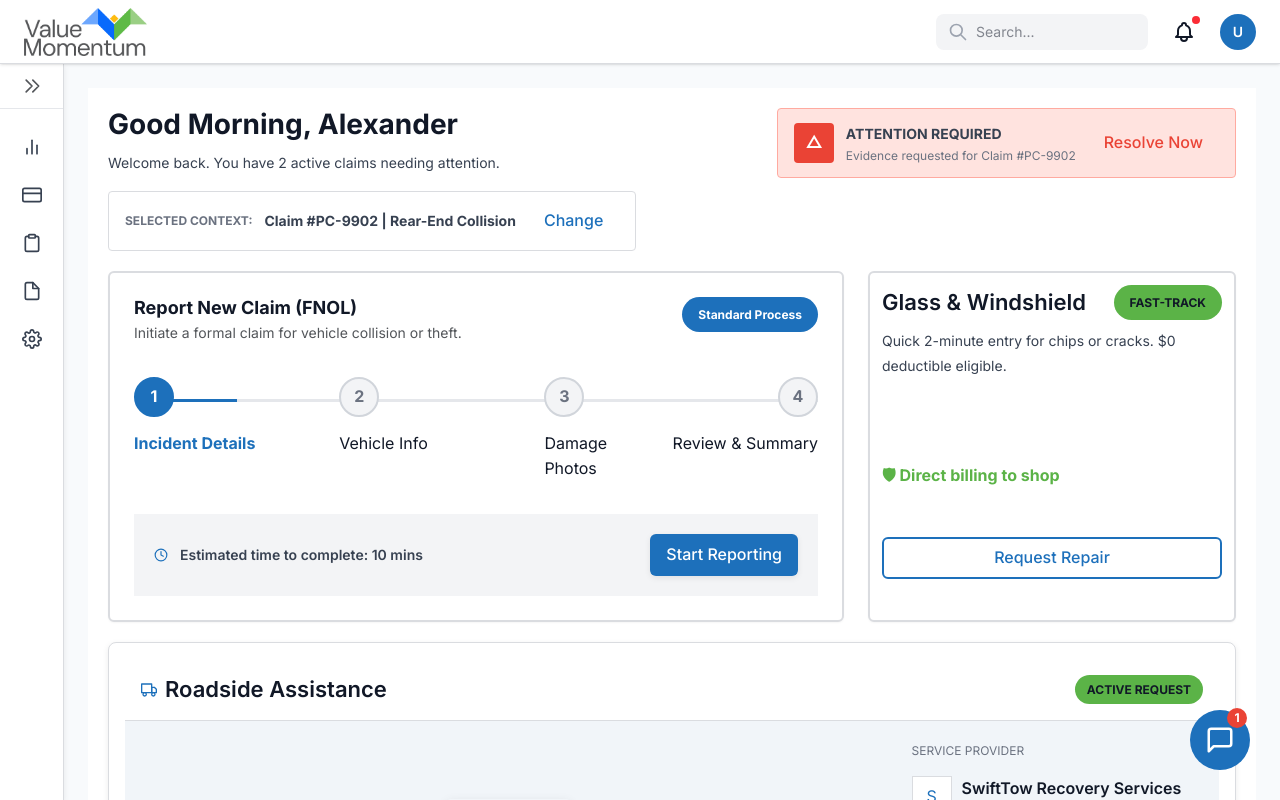
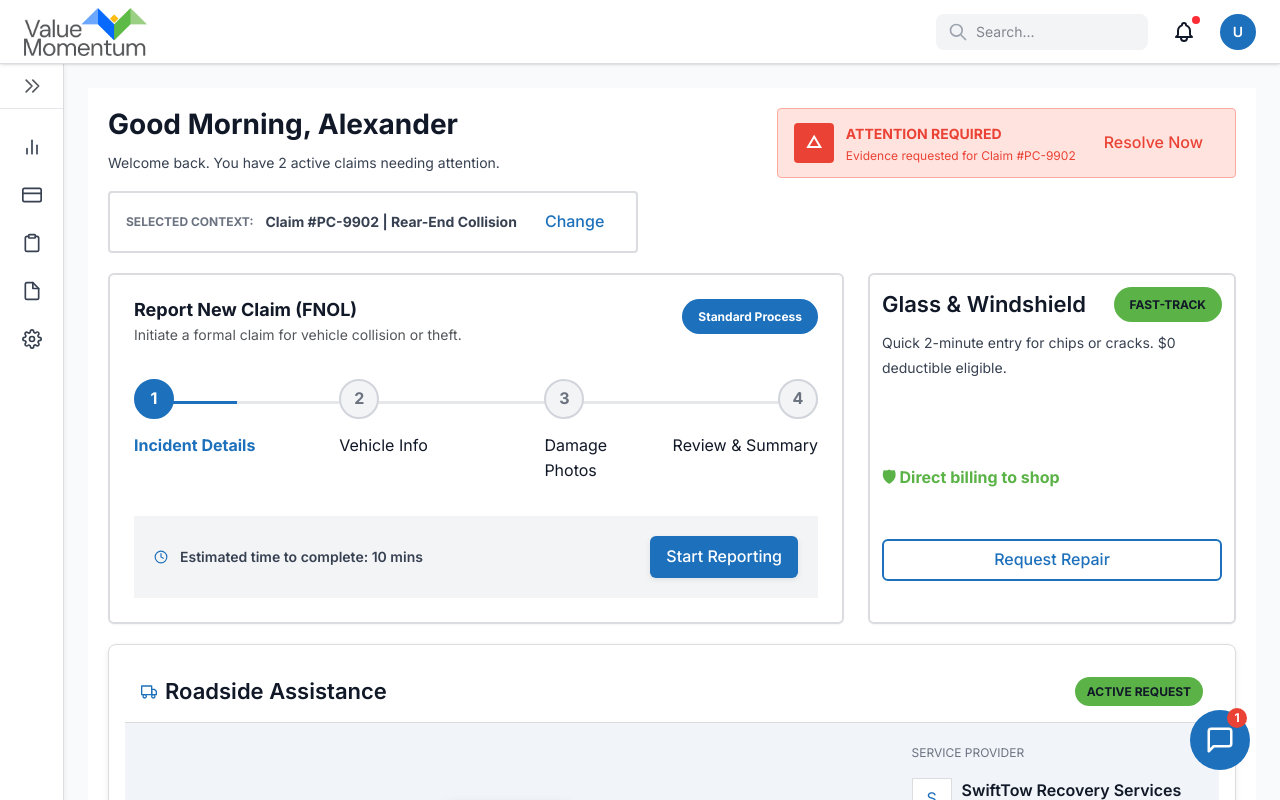
Before and after one commit to Kavya-Malimpati/customer_portal, a React (Vite) app: page /claims/all in a window 1280 px wide. Built offline with nearby package versions, Linux system fonts and the light colour scheme.

Commit message:
Feature Claims

```diff
--- a/src/pages/Claims/RegisterFNOL/RegisterFNOL.css
+++ b/src/pages/Claims/RegisterFNOL/RegisterFNOL.css
@@ -232,7 +232,7 @@
   width: fit-content;
   padding: var(--space-2) var(--space-4);
   background: var(--bg-primary);
-  border: 1px solid var(--border-color);
+  border: 2px solid var(--border-color);
   border-radius: var(--radius-sm);
 }
 
--- a/src/pages/Claims/RegisterFNOL/RegisterFNOLView.tsx
+++ b/src/pages/Claims/RegisterFNOL/RegisterFNOLView.tsx
@@ -40,11 +40,11 @@ const RegisterFNOLView = ({
           <div className='fnol-alert-icon'>△</div>
 
           <div>
-            <Typography variant='body2' className='fnol-alert-title'>
+            <Typography variant='body2' color='error' className='fnol-alert-title'>
               ATTENTION REQUIRED
             </Typography>
 
-            <Typography variant='caption' className='fnol-alert-text'>
+            <Typography variant='caption' color='error' className='fnol-alert-text'>
               Evidence requested for Claim #PC-9902
             </Typography>
           </div>
```
